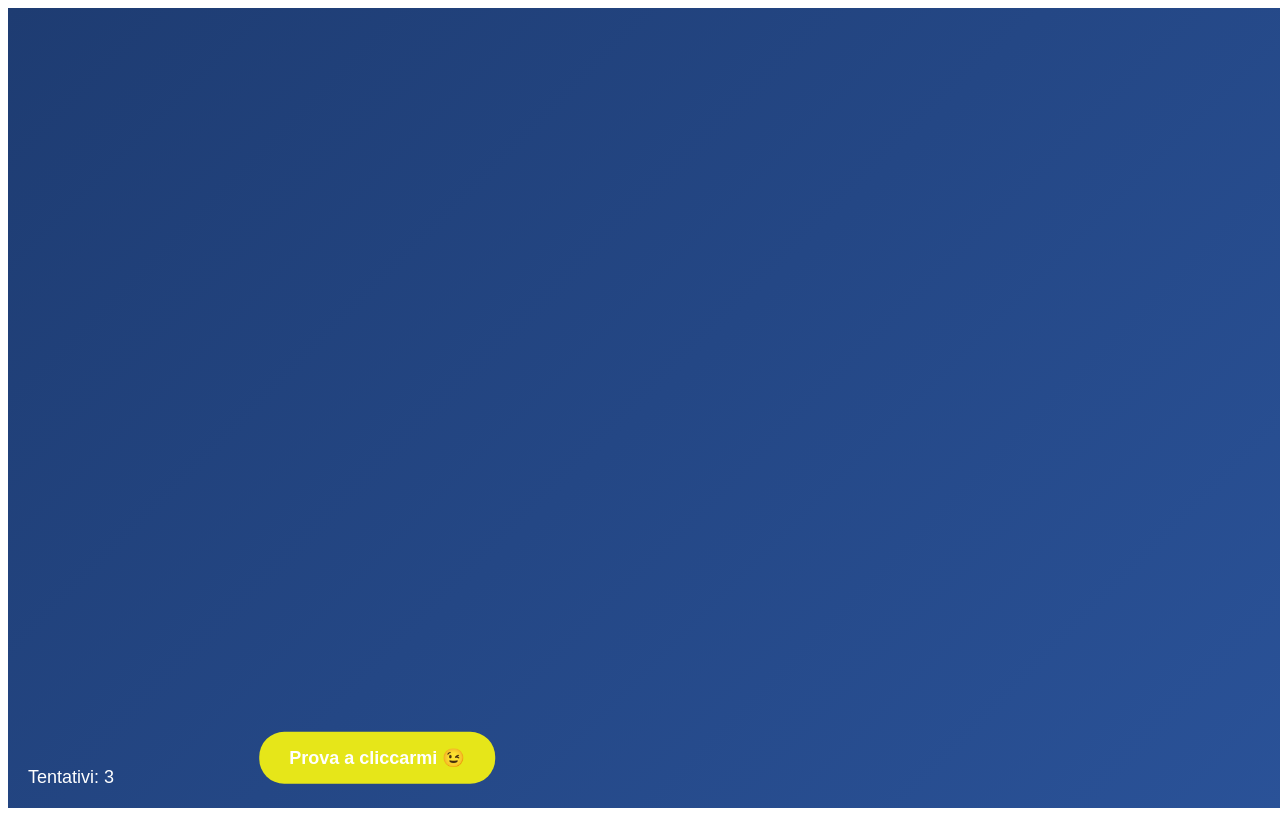
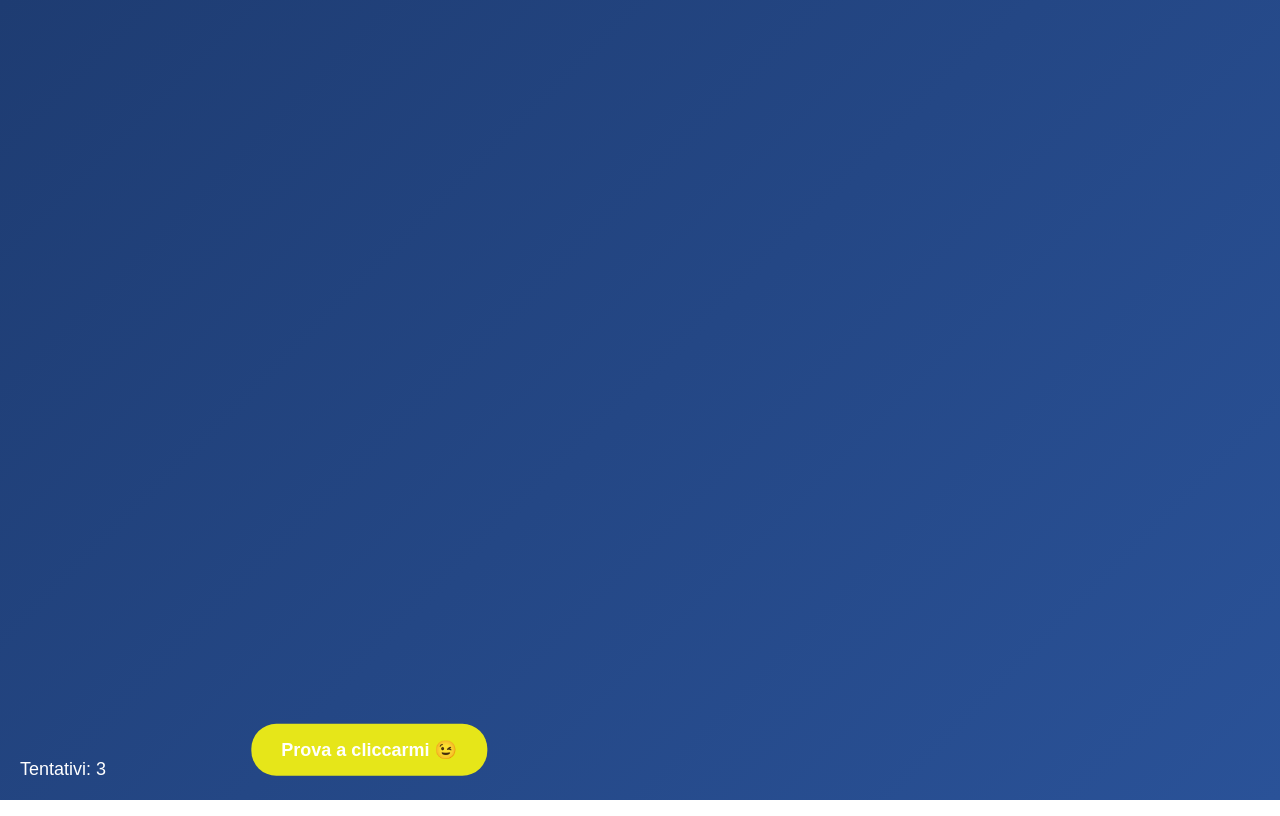
Before and after one commit to solomontaiwo/casual-contact-us, a React (Create React App) app: page / in a window 1280 px wide. Built offline with nearby package versions, Linux system fonts and the light colour scheme.

Commit message:
Fixed background and screen size

```diff
--- a/src/App.js
+++ b/src/App.js
@@ -7,6 +7,7 @@ const App = () => {
   const [isMobile, setIsMobile] = useState(false);
   const [clickCount, setClickCount] = useState(0);
   const buttonRef = useRef(null);
+  const containerRef = useRef(null);
 
   useEffect(() => {
     const handleResize = () => {
@@ -23,12 +24,12 @@ const App = () => {
   }, []);
 
   const moveButton = () => {
-    if (buttonRef.current) {
-      const buttonWidth = buttonRef.current.offsetWidth;
-      const buttonHeight = buttonRef.current.offsetHeight;
+    if (buttonRef.current && containerRef.current) {
+      const buttonRect = buttonRef.current.getBoundingClientRect();
+      const containerRect = containerRef.current.getBoundingClientRect();
 
-      const maxX = windowSize.width - buttonWidth;
-      const maxY = windowSize.height - buttonHeight;
+      const maxX = containerRect.width - buttonRect.width;
+      const maxY = containerRect.height - buttonRect.height;
 
       const newX = Math.max(0, Math.min(maxX, Math.random() * maxX));
       const newY = Math.max(0, Math.min(maxY, Math.random() * maxY));
@@ -55,14 +56,19 @@ const App = () => {
   };
 
   return (
-    <div style={{
-      height: '100vh',
-      width: '100vw',
-      position: 'relative',
-      overflow: 'hidden',
-      background: 'linear-gradient(135deg, #1e3c72 0%, #2a5298 100%)',
-      fontFamily: 'Arial, sans-serif'
-    }}>
+    <div
+      ref={containerRef}
+      style={{
+        height: '100vh',
+        width: '100vw',
+        position: 'fixed',
+        top: 0,
+        left: 0,
+        overflow: 'hidden',
+        background: 'linear-gradient(135deg, #1e3c72 0%, #2a5298 100%)',
+        fontFamily: 'Arial, sans-serif'
+      }}
+    >
       <motion.button
         ref={buttonRef}
         style={{
```
